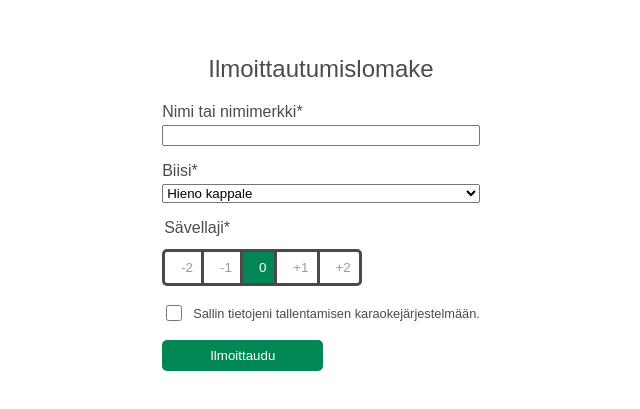
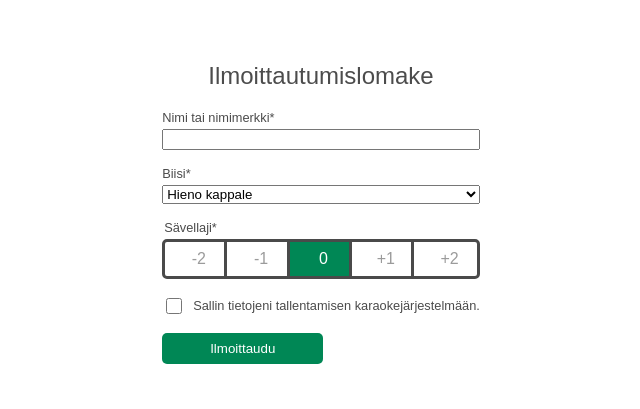
Before and after one commit to anonOstrich/karaoke-form, a React (Vite) app: page / in a window 1280 px wide. Shown: the part 197-606 px from the top of the page, without its empty margins (319-959 px from the left). Built offline with nearby package versions, Linux system fonts and the light colour scheme.

Commit message:
Positioned elements in the fieldset

```diff
--- a/src/components/PitchSelection.css
+++ b/src/components/PitchSelection.css
@@ -6,18 +6,24 @@ fieldset {
   border: none;
   display: flex;
   flex-direction: column;
+  justify-content: space-between;
   align-items: stretch;
-  /*doesn't seem to do anythign...*/
-  /*gap: 1rem;*/
+  gap: 4px;
   text-align: left;
 }
 
+legend {
+  font-size: 0.8rem;
+  /* Was difficult to position the legend, followed this trick: https://stackoverflow.com/questions/5818960/why-wont-my-legend-element-display-inline */
+  float: left;
+}
+
 .radio-buttons-parent {
-  /*Temporary fix for spacing*/
-  margin-top: 0.8rem;
-  display: flex;
+  display: grid;
+  /* TODO: should this be for variable number of options? */
+  grid-template-columns: repeat(5, 1fr);
   justify-content: center;
-  width: max-content;
+  align-items: stretch;
   border: var(--border-width) solid var(--color-border-dark);
   border-radius: var(--rounded);
 }
@@ -40,6 +46,7 @@ fieldset {
 
 .radio-button-container label {
   cursor: inherit;
+  font-size: 1rem;
 }
 
 .radio-button-container input {
--- a/src/components/PitchSelection.tsx
+++ b/src/components/PitchSelection.tsx
@@ -33,9 +33,7 @@ export default function PitchSelection<R extends string, T extends readonly R[]>
 
   return (
     <fieldset>
-      <legend className="required" style={{ display: 'block' }}>
-        Sävellaji
-      </legend>
+      <legend className="required">Sävellaji</legend>
       <div className="radio-buttons-parent">
         {options.map((option) => {
           return (
--- a/src/index.css
+++ b/src/index.css
@@ -50,3 +50,7 @@ button {
 .align-left {
   align-self: flex-start;
 }
+
+label {
+  font-size: 0.8rem;
+}
```
